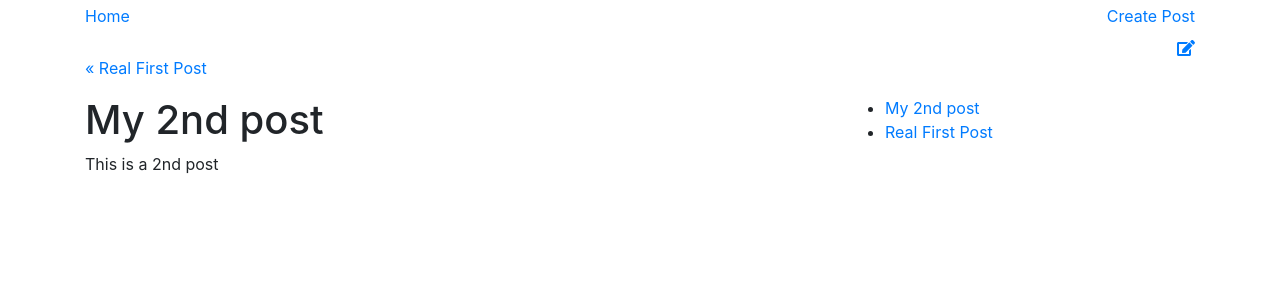
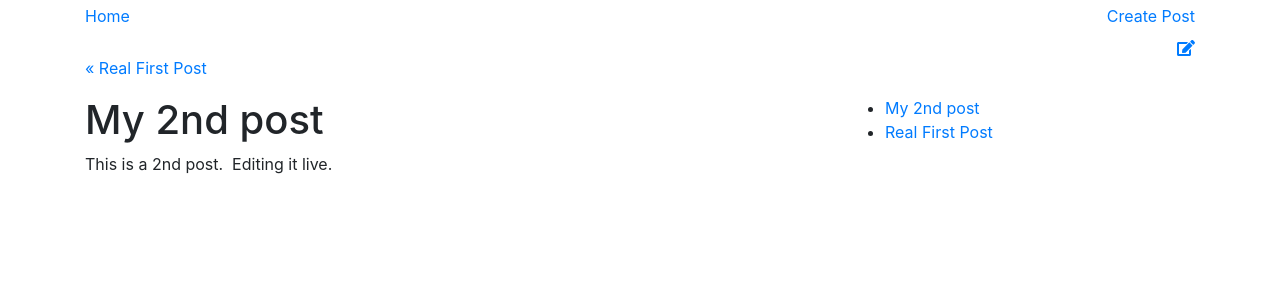
Before and after one commit to jekyllerjs/jekyller.com, a Jekyll site: the page built from _posts/2018-02-26-my-2nd-post.html, in a window 1280 px wide. Shown: the top 300 px of the page. Built offline with Jekyll 4.4.1, drawn with Linux system fonts in a browser that asks for light colours; nearby versions of some CDN libraries.

Commit message:
updating file

```diff
--- a/_posts/2018-02-26-my-2nd-post.html
+++ b/_posts/2018-02-26-my-2nd-post.html
@@ -1,7 +1,7 @@
 ---
 layout: post
 title: "My 2nd post"
-date: 2018-02-26T20:23:02.945Z
+date: 2018-02-26 20:23:02 +0000
 name: 2018-02-26-My 2nd post
 ---
-This is a 2nd post
+This is a 2nd post.&nbsp; Editing it live.
```
